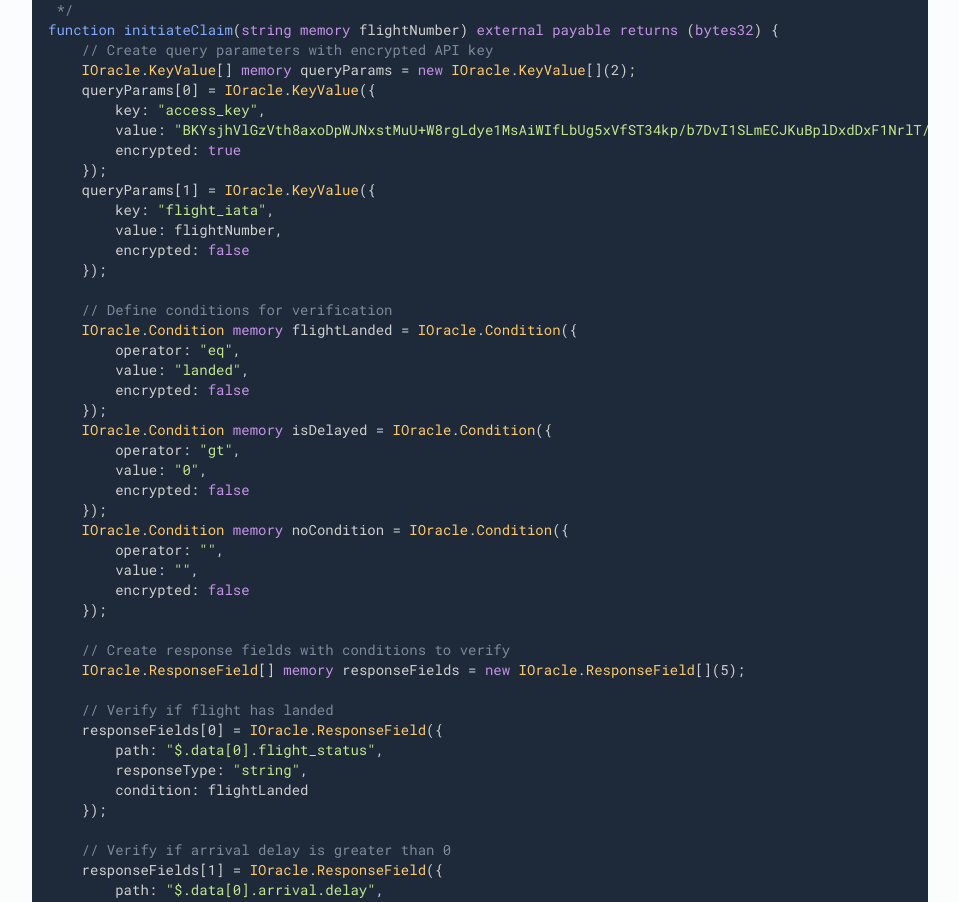
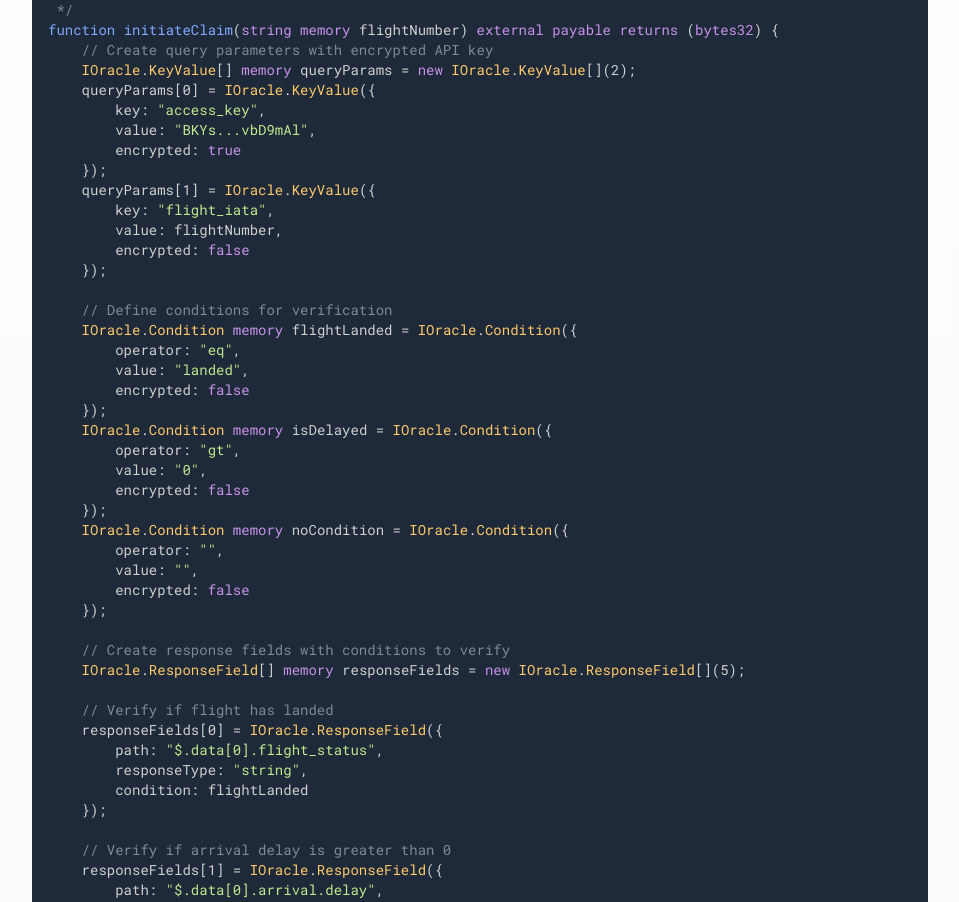
Before and after one commit to zanastas/teeapi-site, a Next.js app: page / in a window 1280 px wide. Shown: the part 4864-5766 px from the top of the page, without its empty margins (160-1119 px from the left). Built offline with nearby package versions, Linux system fonts and the light colour scheme.

Commit message:
update doc

```diff
--- a/app/page.tsx
+++ b/app/page.tsx
@@ -452,7 +452,7 @@ export default function Home() {
     <span class="class-name">IOracle</span>.<span class="class-name">KeyValue</span>[] <span class="keyword">memory</span> queryParams = <span class="keyword">new</span> <span class="class-name">IOracle</span>.<span class="class-name">KeyValue</span>[](2);
     queryParams[0] = <span class="class-name">IOracle</span>.<span class="class-name">KeyValue</span>({
         key: <span class="string">"access_key"</span>,
-        value: <span class="string">"BKYsjhVlGzVth8axoDpWJNxstMuU+W8rgLdye1MsAiWIfLbUg5xVfST34kp/b7DvI1SLmECJKuBplDxdDxF1NrlT/f6w/XX7Unp0i3E2Aygi85W8nZbGjSk07BVJO4xlxuopzJDbbZceJrLhih3royD/9xIWyLy34n32SvbD9mAl"</span>,
+        value: <span class="string">"BKYs...vbD9mAl"</span>,
         encrypted: <span class="keyword">true</span>
     });
     queryParams[1] = <span class="class-name">IOracle</span>.<span class="class-name">KeyValue</span>({
```
